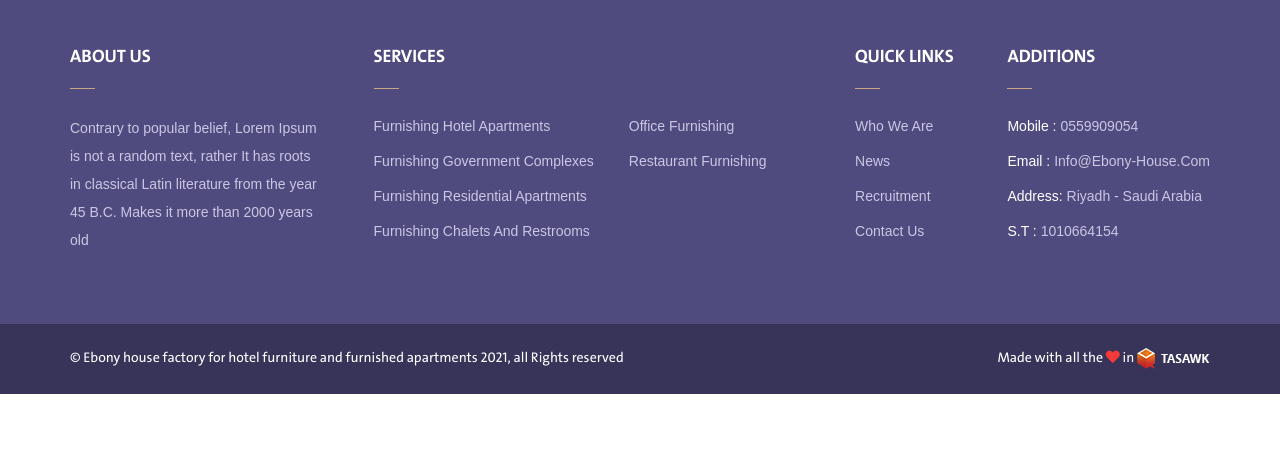
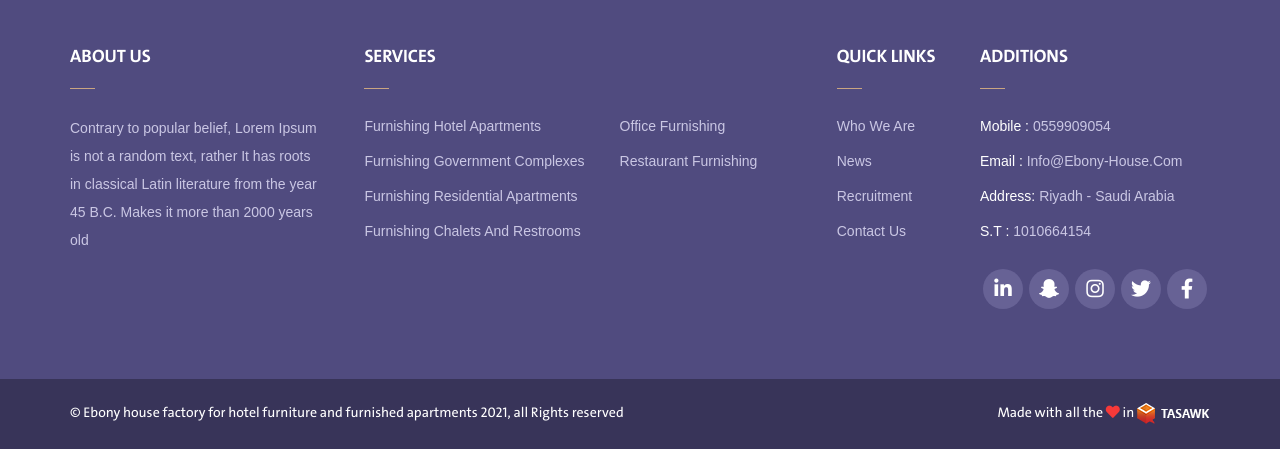
Before and after one commit to HaSanAlkholy/ebony-house, a plain HTML site: page index-en.html in a window 1280 px wide. Shown: the part 3929-4378 px from the top of the page. Before the commit the page ends 4323 px from the top, so only its background shows below. Drawn offline with Linux system fonts and the light colour scheme; a web font is replaced by a local one.

Commit message:
fixed social

```diff
--- a/index-en.html
+++ b/index-en.html
@@ -542,6 +542,33 @@
               <li>
                 <a href="#"><span class="s-title">s.t : </span> 1010664154</a>
               </li>
+              <div class="social flex-center">
+                <div class="social-icon whats">
+                  <a class="flex-center" href="#">
+                    <i class="fab fa-linkedin-in"></i>
+                  </a>
+                </div>
+                <div class="social-icon snap">
+                  <a class="flex-center" href="#">
+                    <i class="fab fa-snapchat-ghost"></i>
+                  </a>
+                </div>
+                <div class="social-icon insta">
+                  <a class="flex-center" href="#">
+                    <i class="fab fa-instagram"></i>
+                  </a>
+                </div>
+                <div class="social-icon twitter">
+                  <a class="flex-center" href="#">
+                    <i class="fab fa-twitter"></i>
+                  </a>
+                </div>
+                <div class="social-icon facebook">
+                  <a class="flex-center" href="#">
+                    <i class="fab fa-facebook-f"></i>
+                  </a>
+                </div>
+              </div>
             </ul>
           </div>
         </div>
--- a/scss/main.scss
+++ b/scss/main.scss
@@ -1615,6 +1615,34 @@ footer {
             }
         }
 
+        .social {
+            justify-content: flex-start;
+            margin-top:25px;
+
+            .social-icon {
+                margin: 0 3px;
+
+                a {
+                    height: 40px;
+                    width: 40px;
+                    background-color: rgb(103, 98, 149);
+                    border-radius: 100%;
+                    font-size: 20px;
+                    transition: all 0.3s;
+                    color: white;
+                    display: flex;
+                    align-items: center;
+                    justify-content: center;
+                }
+
+                &:hover {
+                    a {
+                        background-color: $color2;
+                    }
+                }
+            }
+        }
+
         .s-list {
             max-height: 150px;
             display: flex;
```
Also changed, not shown: index.html (+27 -0 lines), css/main.css, 1 other file.
